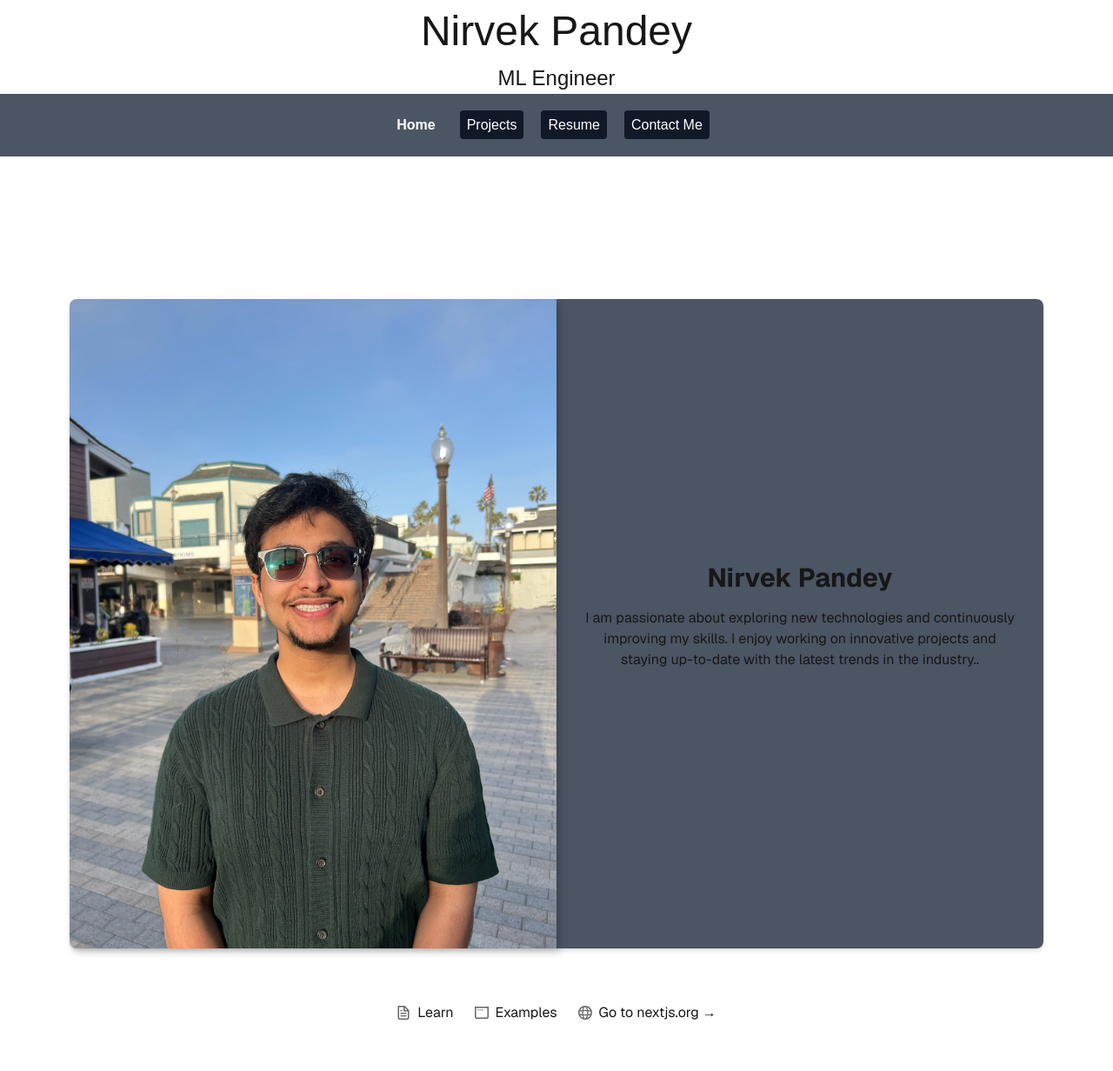
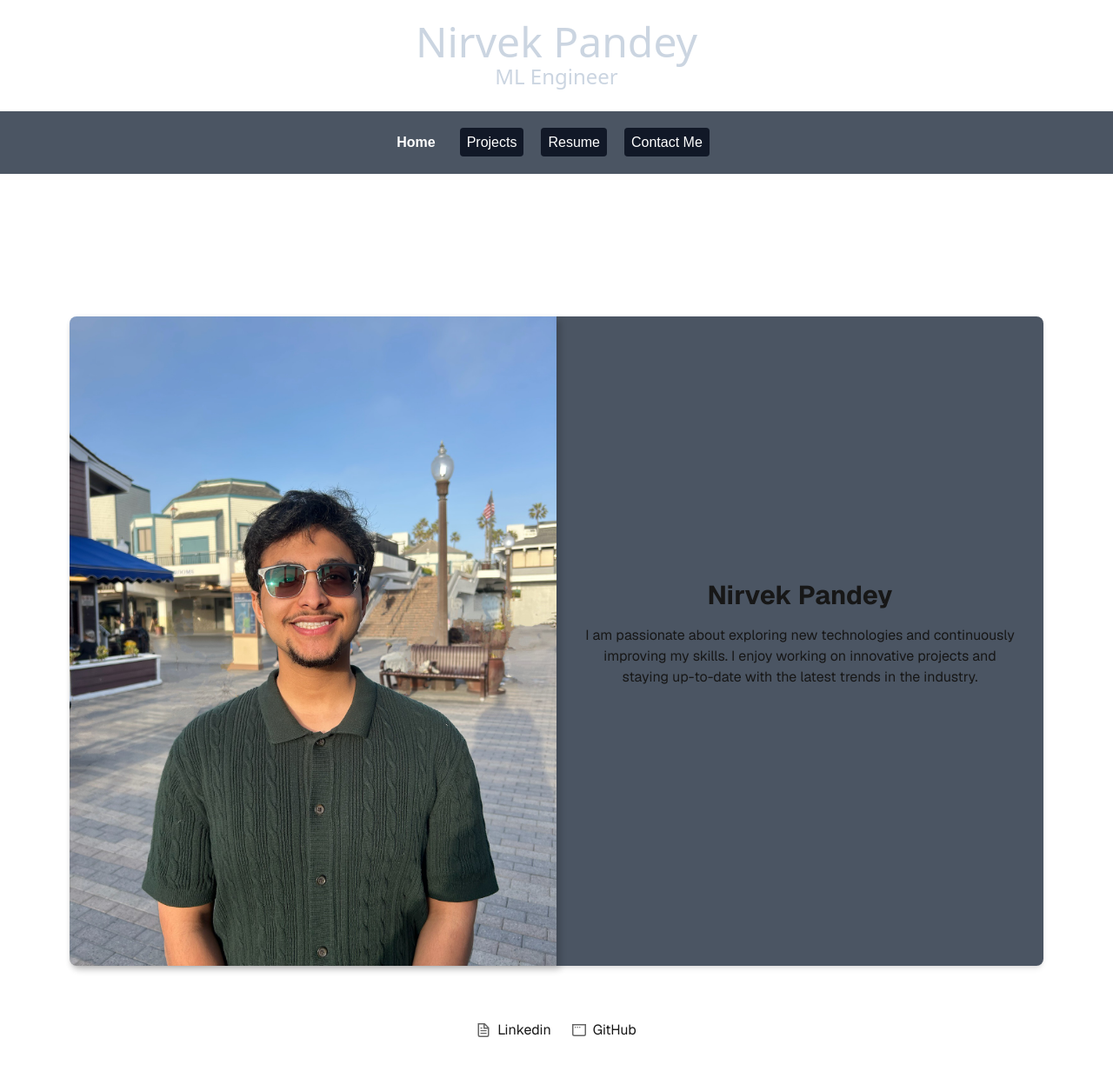
Before and after one commit to NirvekPanda/homepage, a Next.js app: page / in a window 1280 px wide. Shown: the top 1232 px of the page at 87% size. Built offline with nearby package versions, Linux system fonts and the light colour scheme.

Commit message:
update home page and header

```diff
--- a/src/app/components/header.js
+++ b/src/app/components/header.js
@@ -1,10 +1,8 @@
-
 export default function Header() {
     return (
-        <div style={{ textAlign: 'center' } }>
-            <h1 style={{ fontSize: '3rem' }}>Nirvek Pandey</h1>
-            <p style={{ fontSize: '1.5rem' }}>ML Engineer</p>
+        <div className="text-center py-6 font-sans text-slate-300">
+            <h1 className="text-5xl">Nirvek Pandey</h1>
+            <p className="text-2xl">ML Engineer</p>
         </div>
     );
-
 }
--- a/src/app/page.js
+++ b/src/app/page.js
@@ -11,7 +11,7 @@ export default function Home() {
           image="/profile.jpg"
           title="Nirvek Pandey"
           paragraph="I am passionate about exploring new technologies and continuously improving my skills.
-          I enjoy working on innovative projects and staying up-to-date with the latest trends in the industry.."
+          I enjoy working on innovative projects and staying up-to-date with the latest trends in the industry."
         />
 
 
@@ -20,7 +20,7 @@ export default function Home() {
       <footer className="row-start-3 flex gap-6 flex-wrap items-center justify-center">
         <a
           className="flex items-center gap-2 hover:underline hover:underline-offset-4"
-          href="https://nextjs.org/learn?utm_source=create-next-app&utm_medium=appdir-template-tw&utm_campaign=create-next-app"
+          href="https://www.linkedin.com/in/nirvekpandey/"
           target="_blank"
           rel="noopener noreferrer"
         >
@@ -31,11 +31,11 @@ export default function Home() {
             width={16}
             height={16}
           />
-          Learn
+          Linkedin
         </a>
         <a
           className="flex items-center gap-2 hover:underline hover:underline-offset-4"
-          href="https://vercel.com/templates?framework=next.js&utm_source=create-next-app&utm_medium=appdir-template-tw&utm_campaign=create-next-app"
+          href="https://github.com/NirvekPanda"
           target="_blank"
           rel="noopener noreferrer"
         >
@@ -46,23 +46,9 @@ export default function Home() {
             width={16}
             height={16}
           />
-          Examples
+          GitHub
         </a>
-        <a
-          className="flex items-center gap-2 hover:underline hover:underline-offset-4"
-          href="https://nextjs.org?utm_source=create-next-app&utm_medium=appdir-template-tw&utm_campaign=create-next-app"
-          target="_blank"
-          rel="noopener noreferrer"
-        >
-          <Image
-            aria-hidden
-            src="/globe.svg"
-            alt="Globe icon"
-            width={16}
-            height={16}
-          />
-          Go to nextjs.org →
-        </a>
+
       </footer>
     </div>
   );
```
